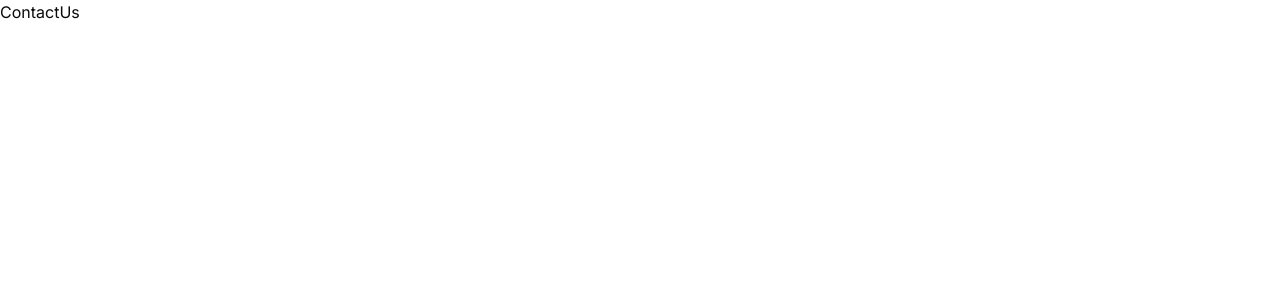
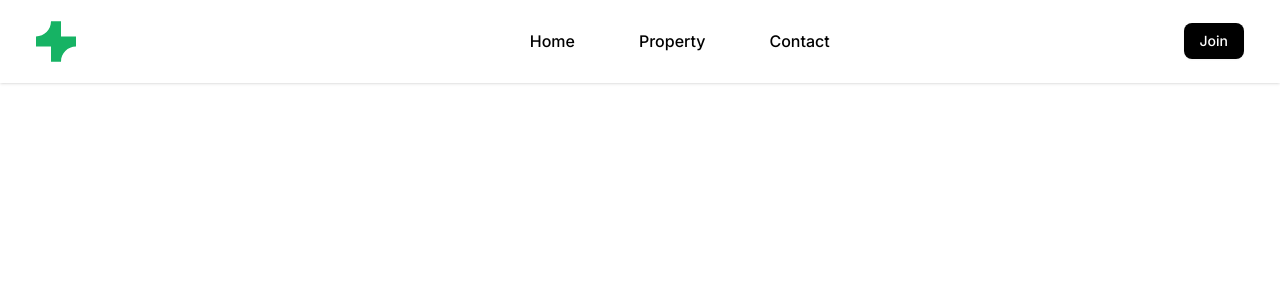
Before and after one commit to ChamikaJayarathna/KeyNestFrontend, a React (Vite) app: page /contact-us in a window 1280 px wide. Shown: the top 300 px of the page. Built offline with nearby package versions, Linux system fonts and the light colour scheme.

Commit message:
create ContactUs.jsx v1

```diff
--- a/src/pages/ContactUs.jsx
+++ b/src/pages/ContactUs.jsx
@@ -1,8 +1,11 @@
+import Header from '@/components/Header';
 import React from 'react';
 
 const ContactUs = () => {
   return (
-    <div>ContactUs</div>
+    <div>
+        <Header/>
+    </div>
   );
 }
 
```
